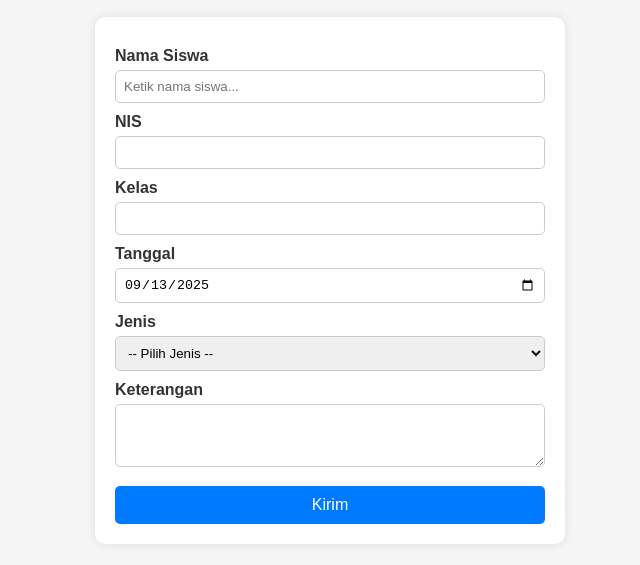
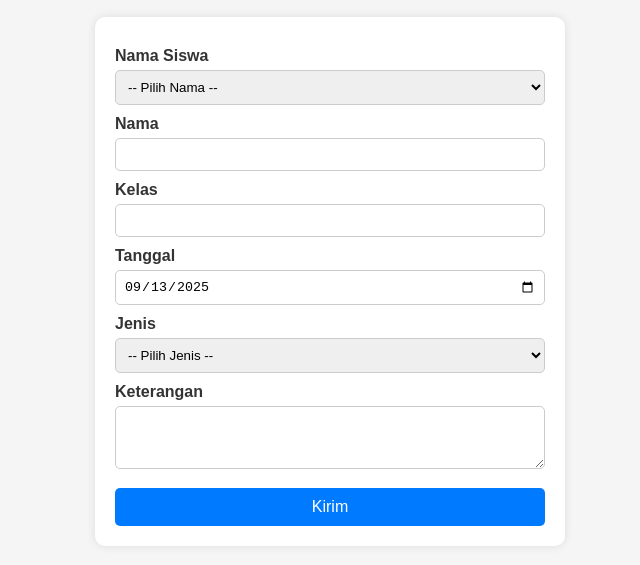
Before and after one commit to smpnkonsel090-creator/Izin-Sakit, a plain HTML site: page index.html in a window 1280 px wide. Shown: the part 123-688 px from the top of the page, without its empty margins (310-950 px from the left). Drawn offline with Linux system fonts and the light colour scheme; no server answers.

Commit message:
Update index.html

```diff
--- a/index.html
+++ b/index.html
@@ -1,10 +1,10 @@
 <!DOCTYPE html>
 <html lang="id">
 <head>
-<meta charset="UTF-8">
-<meta name="viewport" content="width=device-width, initial-scale=1.0">
-<title>Form Izin / Sakit - SMPN 20 KONAWE SELATAN</title>
-<link rel="stylesheet" href="style.css">
+  <meta charset="UTF-8">
+  <meta name="viewport" content="width=device-width, initial-scale=1.0">
+  <title>Form Izin / Sakit - SMPN 20 KONAWE SELATAN</title>
+  <link rel="stylesheet" href="style.css">
 </head>
 <body>
 
@@ -18,12 +18,13 @@
   </header>
 
   <form id="izinForm" class="form-card">
-    <label for="nama">Nama Siswa</label>
-    <input type="text" id="nama" placeholder="Ketik nama siswa..." autocomplete="off">
-    <ul id="namaList" class="autocomplete-list"></ul>
+    <label for="nis">Nama Siswa</label>
+    <select id="nis" required>
+      <option value="">-- Pilih Nama --</option>
+    </select>
 
-    <label for="nis">NIS</label>
-    <input type="text" id="nis" readonly>
+    <label for="nama">Nama</label>
+    <input type="text" id="nama" readonly>
 
     <label for="kelas">Kelas</label>
     <input type="text" id="kelas" readonly>
```
